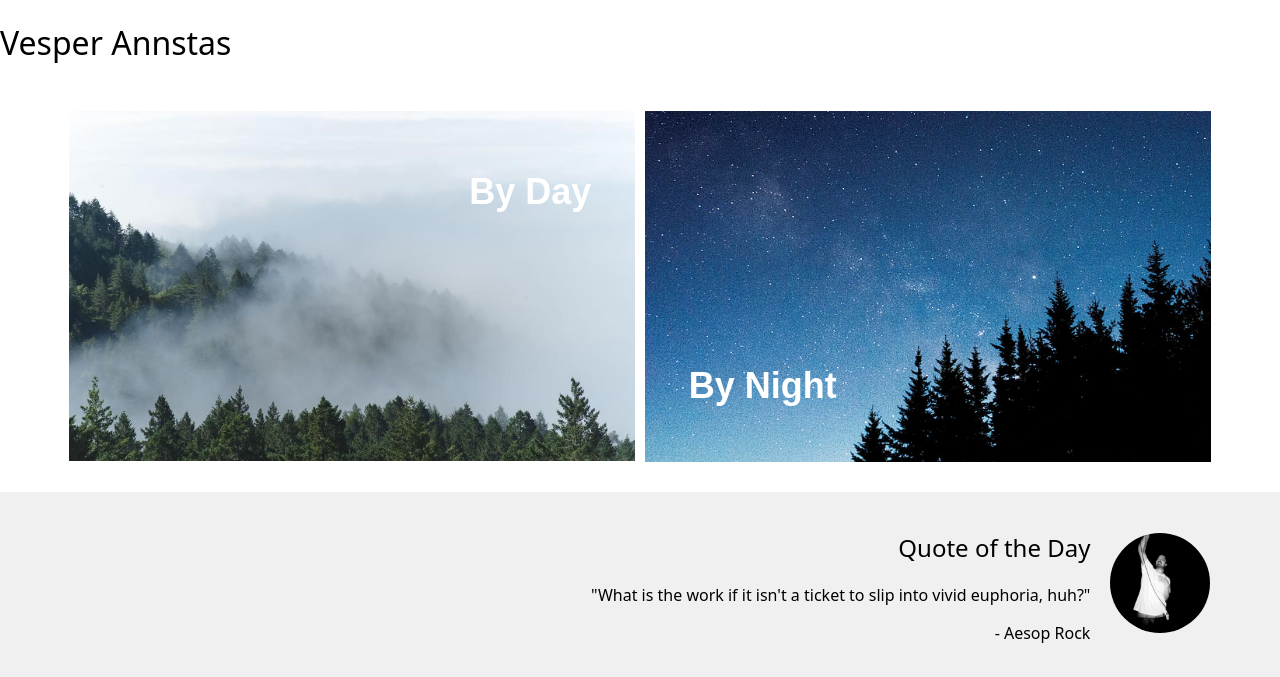
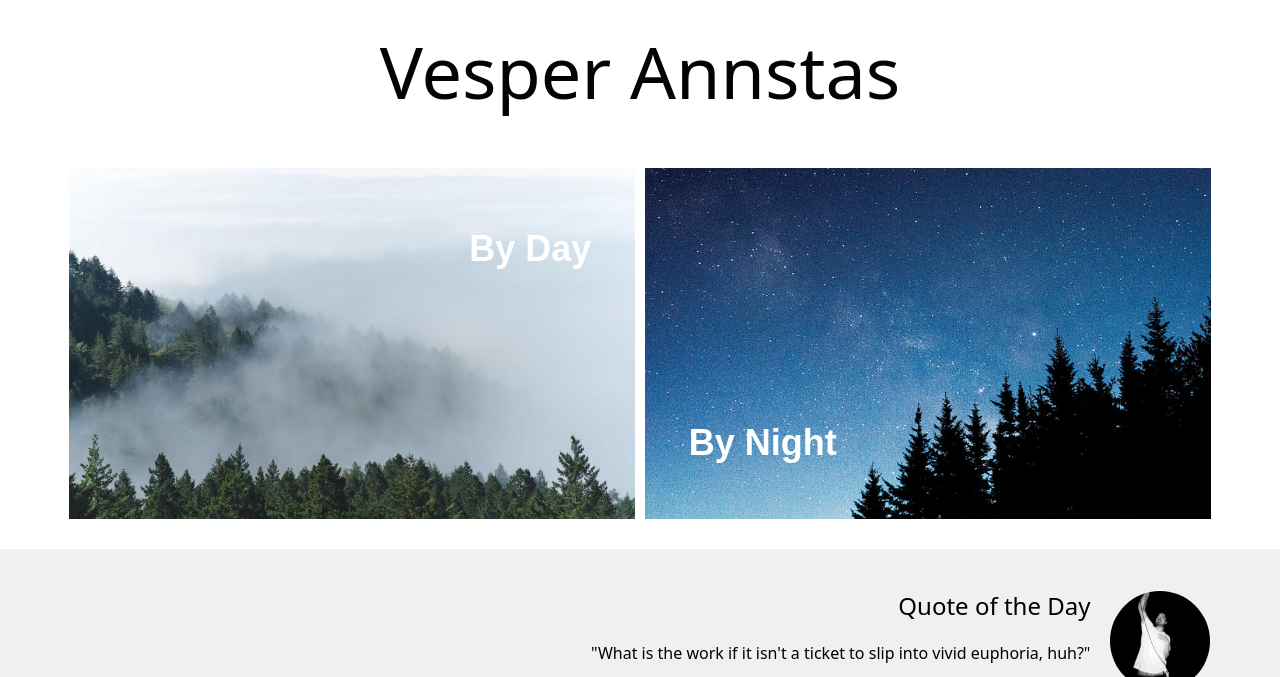
Before and after one commit to vespertron/VesperAnnstas2.0, a plain HTML site: page index.html in a window 1280 px wide. Shown: the top 677 px of the page. Drawn offline with Linux system fonts and the light colour scheme; files whose address does not match are found by name.

Commit message:
added header section to style.css

```diff
--- a/css/style.css
+++ b/css/style.css
@@ -92,6 +92,14 @@ nav ul li a {
 
 
 /* Header Section */
+header {
+  color: #030303;
+  font-size: 36px;
+  font-family: "Roboto";
+  font-weight: 700;
+  line-height: 47px;
+  text-align: center;
+}
 
 
 /* Hero Section */
```
